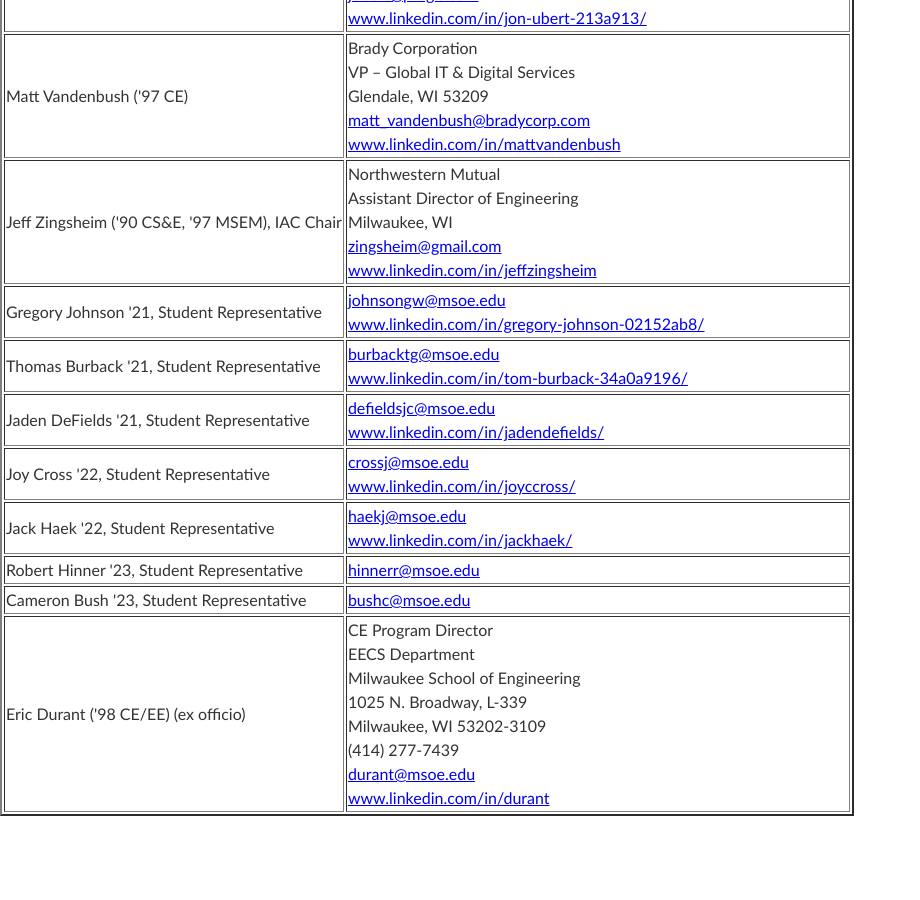
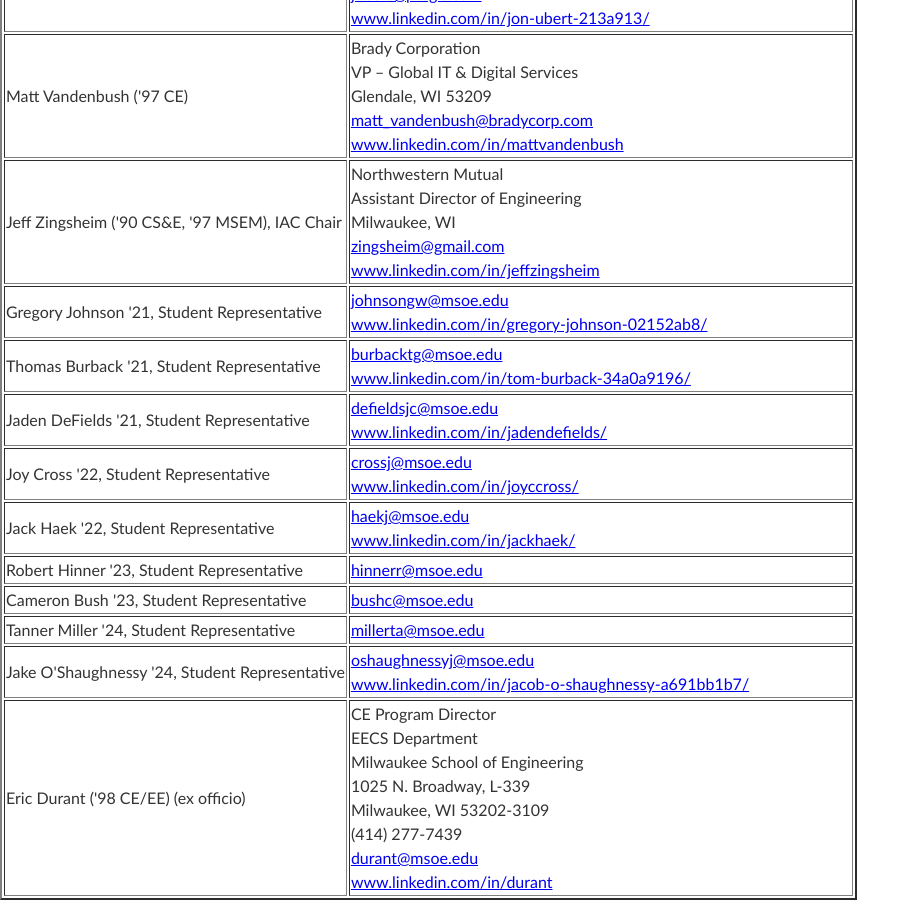
Before and after one commit to edurant/edurant.github.io, a Jekyll site: the page built from ceiac/members.html, in a window 1280 px wide and 900 px high, scrolled down 3037 px. Shown: the whole window, without its empty margins (0-920 px from the left). Built offline with Jekyll 4.4.1, drawn with Linux system fonts in a browser that asks for light colours; before the commit the page ends 3853 px from its top, so only the background shows below that.

Commit message:
+new CE IAC student members

```diff
--- a/ceiac/members.html
+++ b/ceiac/members.html
@@ -206,7 +206,15 @@
   <td>Cameron Bush '23, Student Representative</td>
   <td><a href="mailto:bushc@msoe.edu">bushc@msoe.edu</a></td>
 </tr>
-
+<tr>
+  <td>Tanner Miller '24, Student Representative</td>
+  <td><a href="mailto:millerta@msoe.edu">millerta@msoe.edu</a></td>
+</tr>
+<tr>
+  <td>Jake O'Shaughnessy '24, Student Representative</td>
+  <td><a href="mailto:oshaughnessyj@msoe.edu">oshaughnessyj@msoe.edu</a><br/>
+      <a href="https://www.linkedin.com/in/jacob-o-shaughnessy-a691bb1b7/">www.linkedin.com/in/jacob-o-shaughnessy-a691bb1b7/</a></td>
+</tr>
 <tr>
   <td>Eric Durant ('98 CE/EE) (ex officio)</td>
   <td>CE Program Director<br>
```
